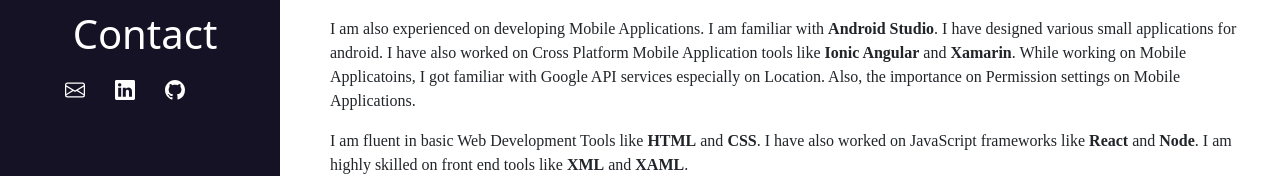
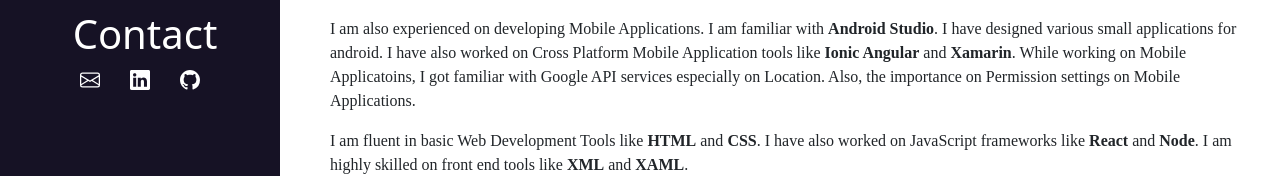
Before and after one commit to shijasck11/portfolio, an Angular app: page / in a window 1280 px wide. Shown: the part 531-707 px from the top of the page. Built offline with nearby package versions, Linux system fonts and the light colour scheme.

Commit message:
Contact icons aligned

```diff
--- a/src/app/app.component.css
+++ b/src/app/app.component.css
@@ -110,9 +110,7 @@
 
 .contact-icons{
   color:white;
-  padding-left: 50px;
-  padding-top: 10px;
-  padding-bottom: 20px;
+  text-align: center;
 }
 
 .contact-icons span{
@@ -140,6 +138,8 @@
   font-family: 'Aclonica';
   color: rgb(255, 255, 255);
 }
+
+
 
 footer span:hover {
   cursor: pointer;
```
